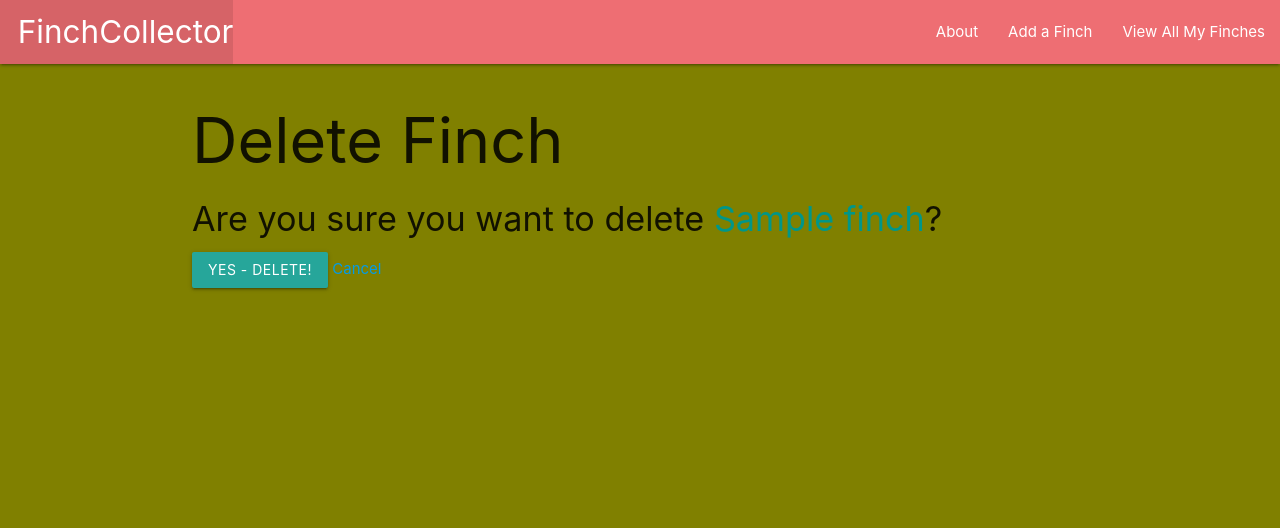
After one commit to mikealberto/finch-collector, a Django app: page /finches/1/delete/ in a window 1280 px wide. The commit adds this page. Shown: the top 528 px of the page. Run offline with Django 4.2, Linux system fonts and the light colour scheme; tables that the repository leaves empty hold one stand-in row (values such as "Sample post").

Commit message:
Updating and Deleting Finch Data using a cbv

```diff
--- a/main_app/templates/finches/detail.html
+++ b/main_app/templates/finches/detail.html
@@ -14,6 +14,10 @@
       <p>Age: Hatchling</p>
     {% endif %}
   </div>
+  <div class ="card-action">
+    <a href="{% url 'finches_update' finch.id %}">Edit</a>
+    <a href="{% url 'finches_delete' finch.id %}">Delete</a>
+  </div>
 </div>
 
 {% endblock %}
--- /dev/null
+++ b/main_app/templates/main_app/finch_confirm_delete.html
@@ -0,0 +1,16 @@
+{% extends "base.html" %}
+
+{% block content %}
+
+  <h1>Delete Finch</h1>
+
+  <h4>Are you sure you want to delete <span class="teal-text">{{ object.name }}</span>?</h4>
+
+  <!-- when action is empty it goes to the same url that was a get form...finches_delete url -->
+  <form action="" method="POST">
+    {% csrf_token %}
+    <input type="submit" value="Yes - Delete!" class="btn">
+    <a href="{% url 'detail' finch.id %}">Cancel</a>
+  </form>
+
+  {% endblock %}
--- a/main_app/urls.py
+++ b/main_app/urls.py
@@ -7,6 +7,6 @@ urlpatterns = [
     path("finches/", views.finches_index, name="index"),
     path("finches/<int:finch_id>/", views.finches_detail, name="detail"),
     path("finches/create/", views.FinchCreate.as_view(), name="finches_create"),
-    path("finches/<int:pk>/update/", views.FinchUpdate.as_view(), name="finches_update")
-    path("finches/<int:pk>/delete/")
+    path("finches/<int:pk>/update/", views.FinchUpdate.as_view(), name="finches_update"),
+    path("finches/<int:pk>/delete/", views.FinchDelete.as_view(), name="finches_delete"),
 ]
--- a/main_app/views.py
+++ b/main_app/views.py
@@ -1,5 +1,6 @@
 from django.shortcuts import render
-from django.views.generic.edit import CreateView #a python class that exist in Django
+#a python class that exist in Django
+from django.views.generic.edit import CreateView, UpdateView, DeleteView
 from .models import Finch
 
 # dummy data
@@ -32,3 +33,13 @@ class FinchCreate(CreateView):
     model = Finch
     fields = "__all__" #So that form has input for the field in our models
     # success_url = "/finches/"
+
+class FinchUpdate(UpdateView):
+    model = Finch
+    #disallow renaming the species of a bird
+    fields = ["name", "description", "age"]
+
+class FinchDelete(DeleteView):
+    model = Finch
+    #can't use get method since there is no id available after you delete a bird
+    success_url = "/finches/"
```
Also changed, not shown: main_app/templates/main_app/finch_form.html (+7 -1 lines).
